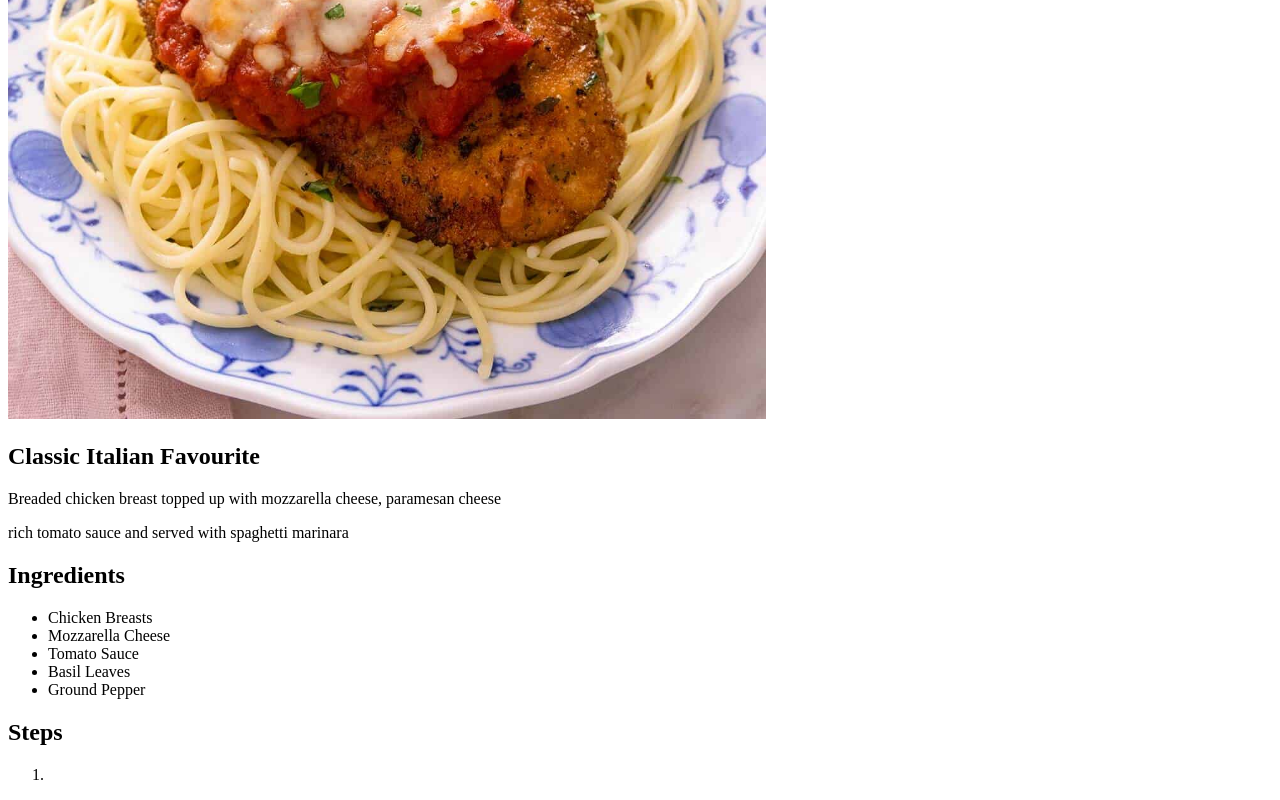
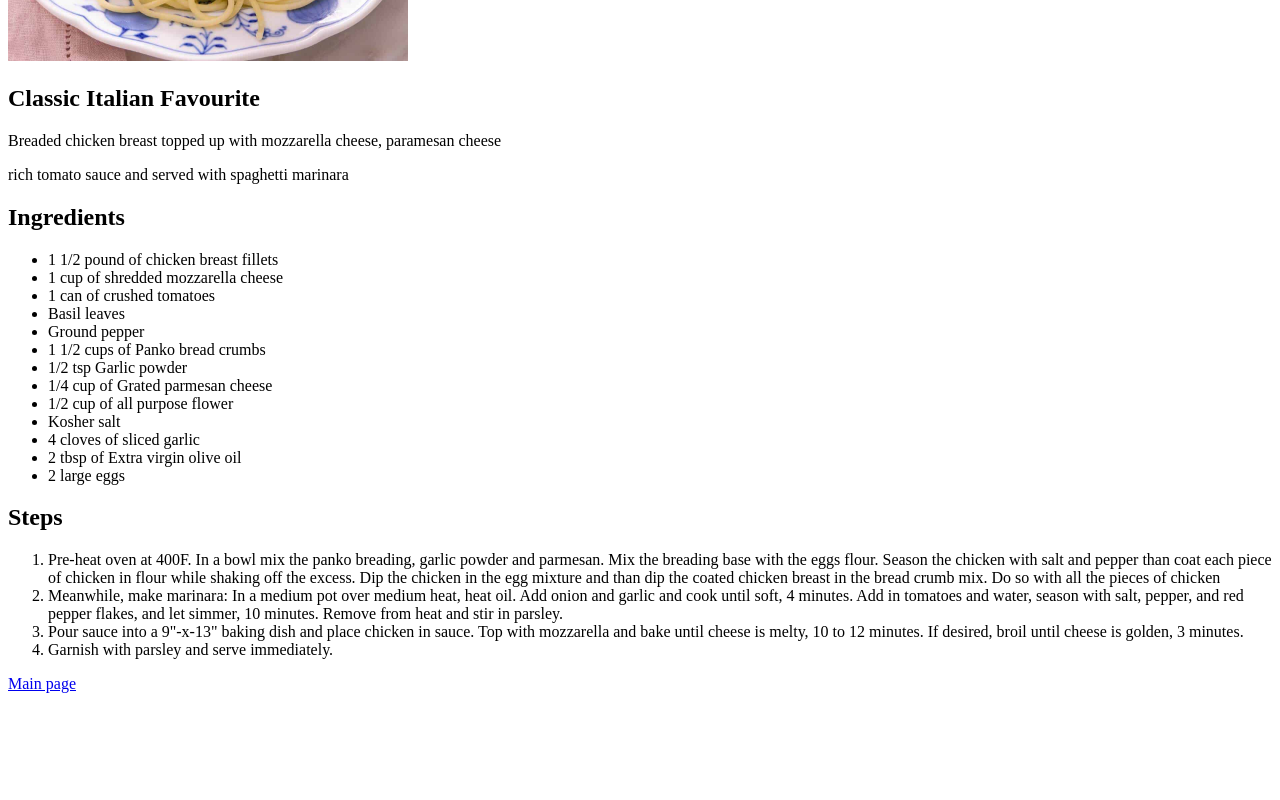
Before and after one commit to Brandrixco/odin-recipes, a plain HTML site: page recipes/chicken_parmesan.html in a window 1280 px wide. Shown: the part 419-1219 px from the top of the page. After the commit the page ends 1120 px from the top, so only its background shows below. Drawn offline with Linux system fonts and the light colour scheme.

Commit message:
- Added new content to the webpage. Added a new recipe page to the website

```diff
--- a/recipes/chicken_parmesan.html
+++ b/recipes/chicken_parmesan.html
@@ -9,7 +9,7 @@
 <body>
     <h1>Chicken Parmesan</h1>
 
-    <img src="../recipes/Image/Chicken_Parmesan_1.jpg" width="60%" heigh="60%">
+    <img src="../recipes/Image/Chicken_Parmesan_1.jpg" width="400px" heigh="400px">
 
     <h2>Classic Italian Favourite</h2>
 
@@ -18,16 +18,38 @@
 
     <h2>Ingredients</h2>
     <ul>
-        <li>Chicken Breasts</li>
-        <li>Mozzarella Cheese</li>
-        <li>Tomato Sauce</li>
-        <li>Basil Leaves</li>
-        <li>Ground Pepper</li>
+        <li>1 1/2 pound of chicken breast fillets</li>
+        <li>1 cup of shredded mozzarella cheese</li>
+        <li>1 can of crushed tomatoes</li>
+        <li>Basil leaves</li>
+        <li>Ground pepper</li>
+        <li>1 1/2 cups of Panko bread crumbs</li>
+        <li>1/2 tsp Garlic powder</li>
+        <li>1/4 cup of Grated parmesan cheese</li>
+        <li>1/2 cup of all purpose flower</li>
+        <li>Kosher salt</li>
+        <li>4 cloves of sliced garlic</li>
+        <li>2 tbsp of Extra virgin olive oil</li>
+        <li>2 large eggs</li>
+
     </ul>
 
     <h2>Steps</h2>
     <ol>
-        <li></li>
+        <li>Pre-heat oven at 400F. In a bowl mix the panko breading, garlic powder and parmesan. Mix the breading base with the eggs flour. Season the chicken with salt
+            and pepper than coat each piece of chicken in flour while shaking off the excess. Dip the chicken in the egg mixture and than dip the coated chicken breast
+            in the bread crumb mix. Do so with all the pieces of chicken</li>
+
+        <li>Meanwhile, make marinara: In a medium pot over medium heat, heat oil. Add onion and garlic and cook until soft, 4 minutes. Add in tomatoes and water,
+            season with salt, pepper, and red pepper flakes, and let simmer, 10 minutes. Remove from heat and stir in parsley.</li>
+
+        <li>Pour sauce into a 9"-x-13" baking dish and place chicken in sauce. Top with mozzarella and bake until cheese
+            is melty, 10 to 12 minutes. If desired, broil until cheese is golden, 3 minutes.</li>
+
+        <li>Garnish with parsley and serve immediately.</li>
+
     </ol>
+
+    <a href="../recipes/index.html">Main page</a>
 </body>
 </html>
```
Also changed, not shown: recipes/index.html (+14 -1 lines), recipes/pb_cookies.html (added, +47 -0 lines), recipes/Image/pb_cookie_1.jpg (added).
